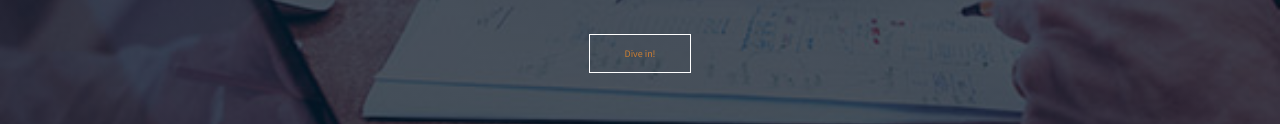
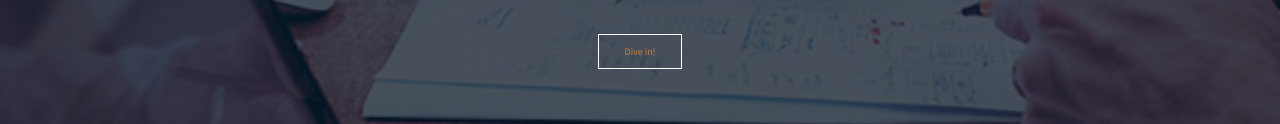
Before and after one commit to emehrawn/thenotoriouswiz, a plain HTML site: page index.html in a window 1280 px wide. Shown: the part 428-552 px from the top of the page. Drawn offline with Linux system fonts and the light colour scheme; a web font is replaced by a local one.

Commit message:
Update style.css

```diff
--- a/style.css
+++ b/style.css
@@ -74,7 +74,7 @@ nav img{
     text-decoration: none;
     color:#CD7F32;
     border: 1px solid #fff;
-    padding: 12px 34px;
+    padding: 10px 25px;
     font-size: 10px;
     background: transparent;
     position: relative;
```
